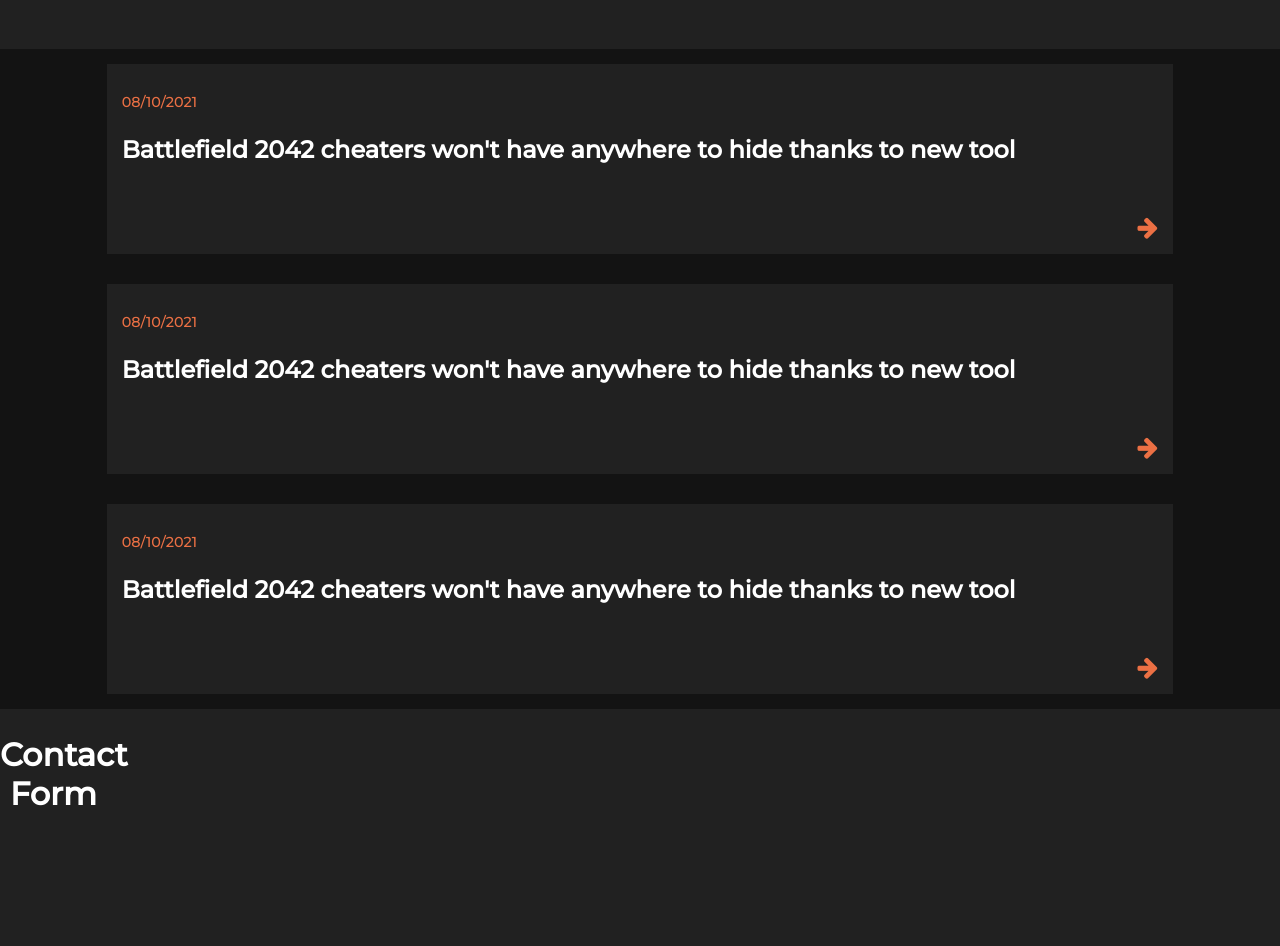
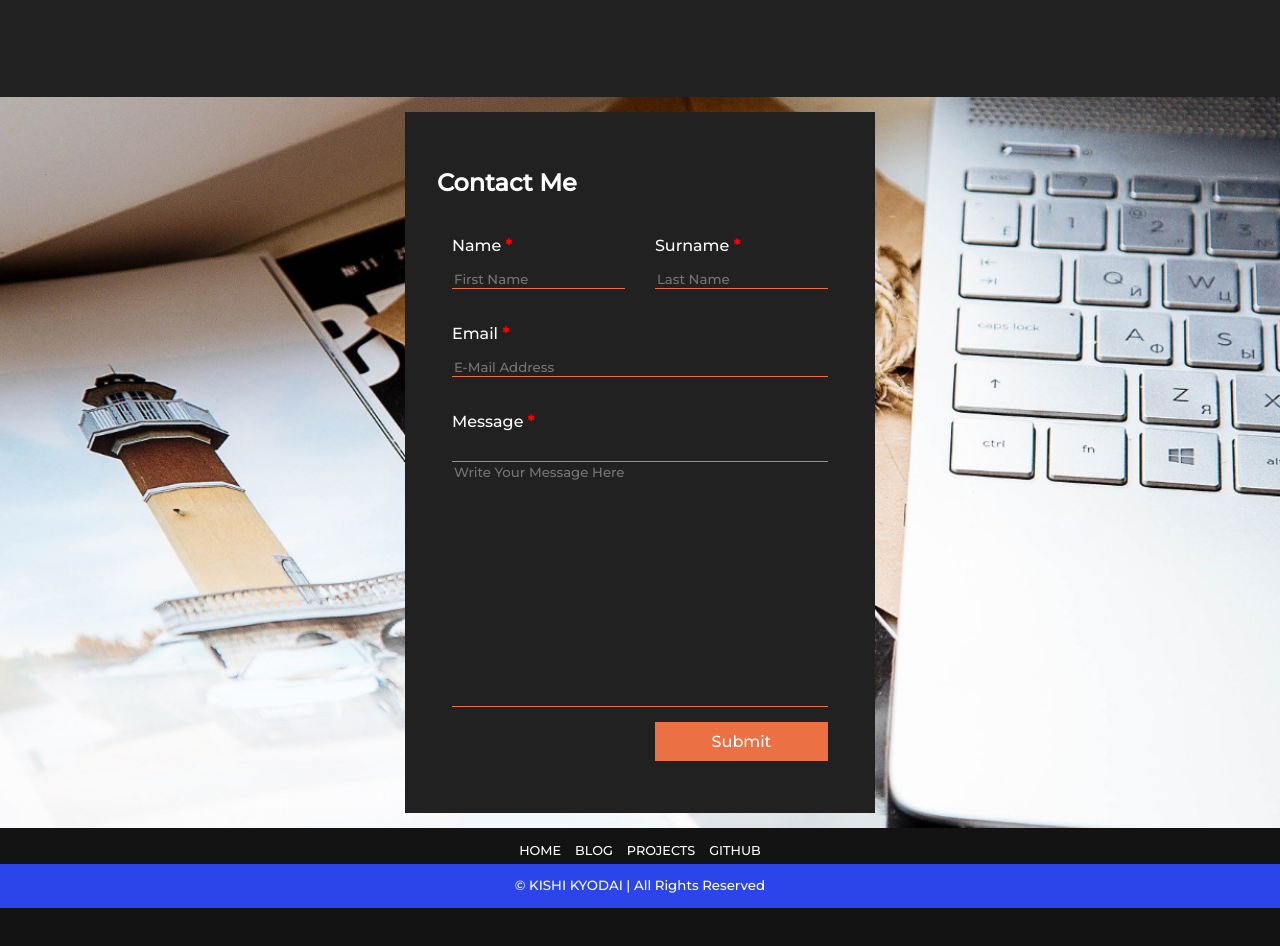
Before and after one commit to GalenAltaiir/DG-Portfolio-Template, a plain HTML site: page index.html in a window 1280 px wide. Shown: the part 4460-5406 px from the top of the page. After the commit the page ends 5368 px from the top, so only its background shows below. Drawn offline with Linux system fonts and the light colour scheme.

Commit message:
final adjustments, and additions for the first draft of the index page

```diff
--- a/css/config.css
+++ b/css/config.css
@@ -5,7 +5,7 @@ html, body{
 
 
 /* TYPOGRAPHY */
-h1, h2, h3, h4, p, .sub-p, a, .logo, small{
+h1, h2, h3, h4, p, .sub-p, a, .logo, small, label, input, textarea{
     font-family: 'Montserrat', sans-serif;
     color: var(--text);
 }
@@ -247,19 +247,24 @@ footer{
     text-align: center;
     color: white;
     padding: 0;
+    height: 10vh;
+    display: grid;
 }
 
 footer > .nav > a{
+    justify-content: center;
+    align-content: center;
     font-size: 0.8em;
+    padding-top: 15px;
     text-align: center;
     display: block;
 
 }
 footer > small{
     background-color:var(--secondary);
-    display: block;
     text-align: center;
     padding: 0;
+    width: 100%;
 }
 
 @media only screen and (min-width: 768px){
--- a/css/index.css
+++ b/css/index.css
@@ -182,6 +182,7 @@ section:nth-child(odd) > .text-block{
 
 /* PROJECTS */
 #projects{
+    margin: 2em;
     display: flex;
     flex-direction: row;
     flex-wrap: wrap;
@@ -295,7 +296,7 @@ section:nth-child(odd) > .text-block{
 .latest{
     grid-row-start: 3;
         grid-row-end: 9;
-        grid-column-start: 1;
+        grid-column-start: 2;
         grid-column-end: 11;
         margin: 0;
 }
@@ -309,38 +310,85 @@ section:nth-child(odd) > .text-block{
 
 }
 }
-/* Selecting OTHER POSTS grid specifically*/
-section:nth-child(7){
-    grid-template-rows:none;
-}
-
-.posts{
-    margin-top: 15px;
-    margin-bottom: 15px;
-    background-color: var(--background-color-alt);
-    grid-column-start: 1;
-    grid-column-end: 7;
-    position: relative;
-    min-height: 20vh;
-    padding: 15px;
-}
-
-
-@media only screen and (min-width: 992px){
-    .posts{
-        margin-top: 15px;
-        margin-bottom: 15px;
-        background-color: var(--background-color-alt);
-        grid-column-start: 2;
-        grid-column-end: 12;
-        position: relative;
-        min-height: 20vh;
-        padding: 15px;
-    }
-}
 
 .fa-arrow-right{
     position: absolute;
     bottom: 15px;
     right: 15px;
 }
+
+
+/* CONTACT */
+.contact{
+    display: grid;
+    justify-content: center;
+    background-image: url('/img/background-5060836_1920.png');
+    background-repeat: no-repeat;
+    background-size: cover;
+    background-position: center;
+}
+
+form{
+    margin: 15px;
+    padding: 2em;
+    background-color: var(--background-color-alt);
+    grid-column-start: 2;
+    grid-column-end: 12;
+    display: grid;
+    max-width: 60vw;
+    grid-template-columns: 50% 50%;
+}
+
+form > h3{
+    grid-column-start: 1;
+    grid-column-end: 3;
+}
+
+form b{
+    color: red;
+}
+
+
+label{
+    margin: 15px;
+}
+
+input{
+    margin-left: 15px;
+    margin-right: 15px;
+    margin-bottom: 20px;
+    border: none;
+    background-color: transparent;
+    border-bottom: 1px solid var(--primary);
+}
+
+input:focus{
+    outline: none;
+    border-bottom: 1px solid var(--secondary);
+    transition: all 0.3s;
+}
+
+textarea:focus{
+    outline: none;
+    border: 1px solid var(--secondary);
+    transition: all 0.3s;
+}
+
+.input-long{
+    grid-column-start: 1;
+    grid-column-end: 3;
+}
+
+input[type=submit]{
+    grid-column-start: 2;
+    grid-column-end: 3;
+}
+
+textarea{
+    margin: 15px;
+    border: none;
+    background-color: transparent;
+    border-top: 1px solid var(--primary);
+    border-bottom: 1px solid var(--primary);
+    resize: none;
+}
--- a/index.html
+++ b/index.html
@@ -93,7 +93,7 @@
                 <br><br>
                 <p>On the other hand, if you'd like to tell me about yourself, feel free to! Alternatively, if you'd like to work together you can also use this button.</p>
                 <br>
-                <a href="#" class = "btn">Contact</a>
+                <a href="#" class = "btn">Contact</a><br><br>
             </div>
         </section>
 
@@ -145,7 +145,7 @@
                 <a href="#">
                     <p class="sub-p tag">08/10/2021</p>
 
-                    <h3>Battlefield 2042 cheaters won't have anywhere to hide thanks to new tool</h3>
+                    <h3><span class = "tag">Latest Post</span><br>Battlefield 2042 cheaters won't have anywhere to hide thanks to new tool</h3>
 
                     <p>
                         Battlefield 2042 developer EA Dice has revealed its new player reporting system alongside its plans to combat cheaters in the upcoming FPS...
@@ -157,37 +157,27 @@
             </div>
         </section>
 
-        <section>
-            <div class="posts">
-                <a href="#">
-                    <p class="sub-p tag">08/10/2021</p>
-                    <h3>Battlefield 2042 cheaters won't have anywhere to hide thanks to new tool</h3>
-                    <i class="fa fa-arrow-right"></i>
-                </a>
-            </div>
-
-            <div class="posts">
-                <a href="#">
-                    <p class="sub-p tag">08/10/2021</p>
-                    <h3>Battlefield 2042 cheaters won't have anywhere to hide thanks to new tool</h3>
-                    <i class="fa fa-arrow-right"></i>
-                </a>
-            </div>
-
-            <div class="posts">
-                <a href="#">
-                    <p class="sub-p tag">08/10/2021</p>
-                    <h3>Battlefield 2042 cheaters won't have anywhere to hide thanks to new tool</h3>
-                    <i class="fa fa-arrow-right"></i>
-                </a>
-            </div>
-        </section>
-
         <!--CONTACT-->
 
-        <section>
-            <h2>Contact Form</h2>
-        </section>
+        <div class = "contact">
+            <form action=”mailto:damianglen98@gmail.com” method=”POST” enctype=”multipart/form-data” name=”EmailForm”>
+                <h3>Contact Me</h3>
+
+                <label for="Name">Name <b>*</b></label>
+                <label for="Surname">Surname <b>*</b></label>
+                <input name = "Name" type="text" placeholder="First Name" required>
+                <input name = "Surname" type="text" placeholder="Last Name" required>
+
+                <label for="" class="input-long">Email <b>*</b></label>
+                <input type="email" class="input-long" placeholder="E-Mail Address" required>
+
+                <label for="" class = "input-long">Message <b>*</b></label>
+                <textarea name="" class="input-long" rows="15" placeholder="Write Your Message Here" required></textarea>
+
+                <input type="submit" class = "btn btn-primary">
+            </form>
+        </div>
+
 
     </main>
 
@@ -198,8 +188,9 @@
             <a href="" class="nav-link">PROJECTS</a>
             <a href="" class="nav-link">GITHUB</a>
         </div>
-        <small>© KISHI KYODAI | All Rights Reserved</small>
+        <small><p>© KISHI KYODAI | All Rights Reserved</p></small>
     </footer>
+
 
 
 
--- a/test.css
+++ b/test.css
@@ -1,82 +1,69 @@
-#projects{
-    display: flex;
-    flex-direction: row;
-    flex-wrap: wrap;
-    height: auto;
-    justify-content: space-evenly;
-}
-
-
-
-.card{
-    width: calc(50% - 0.4em);
-    margin-bottom: 0.25em;
-    background-color: var(--background-color-alt);
-}
-
-.card-img{
-    margin: 0;
-    padding: 0;
-    background-image: url("/img/Group\ 8.png");
-    background-repeat: no-repeat;
-    background-size: contain;
-    position: relative;
-    width: 100%;
-}
-
-.card-img:after{
-    content: "";
-    display: block;
-    padding-bottom: 100%;
-}
-
-.img-link{
-    position: absolute;
-    top: 0;
-    left: 0;
-    width: 100%;
-    height: 100%;
-    background-color: white;
-    opacity: 0;
-}
-
-.img-link:hover{
-    opacity: 0.3;
-}
-@media only screen and (max-width: 767px){
-    .card-text{
-        height: 0px;
-        font-size: 0;
-        opacity: 0;
-    }
+section{
+    display: grid;
+    color: white;
+    grid-template-columns: auto auto auto;
 
 }
 
-
-/* TABLET */
-@media only screen and (min-width: 768px){
-    .card-text{
-        padding: 15px;
-    }
-
-    .card a{
-        float: right;
-        margin-bottom: 15px;
-    }
-
-    .card{
-        width: calc(50% - 2em);
-        margin: 1em;
-        background-color: var(--background-color-alt);
-    }
+form{
+    margin: 15px;
+    padding: 2em;
+    background-color: var(--background-color-alt);
+    grid-column-start: 2;
+    display: grid;
+    grid-template-columns: 50% 50%;
+    max-width: 60vw;
 }
 
+form > h3{
+    grid-column-start: 1;
+    grid-column-end: 3;
+}
 
-/* DESKTOP */
-@media only screen and (min-width: 992px) {
-    .card{
-        width: calc(25% - 1em);
-        margin: 0.2em;
-    }
+form b{
+    color: red;
+}
 
+label{
+    margin: 15px;
 }
+
+input{
+    margin-left: 15px;
+    margin-right: 15px;
+    margin-bottom: 20px;
+    border: none;
+    background-color: transparent;
+    border-bottom: 1px solid var(--primary);
+}
+
+input:focus{
+    outline: none;
+    border-bottom: 1px solid var(--secondary);
+    transition: all 0.3s;
+}
+
+textarea:focus{
+    outline: none;
+    border: 1px solid var(--secondary);
+    transition: all 0.3s;
+}
+
+.input-long{
+    grid-column-start: 1;
+    grid-column-end: 3;
+}
+
+input[type=submit]{
+    grid-column-start: 2;
+    grid-column-end: 3;
+}
+
+textarea{
+    margin: 15px;
+    border: none;
+    background-color: transparent;
+    border-top: 1px solid var(--primary);
+    border-bottom: 1px solid var(--primary);
+    resize: none;
+}
```
Also changed, not shown: test.html (+0 -36 lines), img/background-5060836_1920.png (added).
